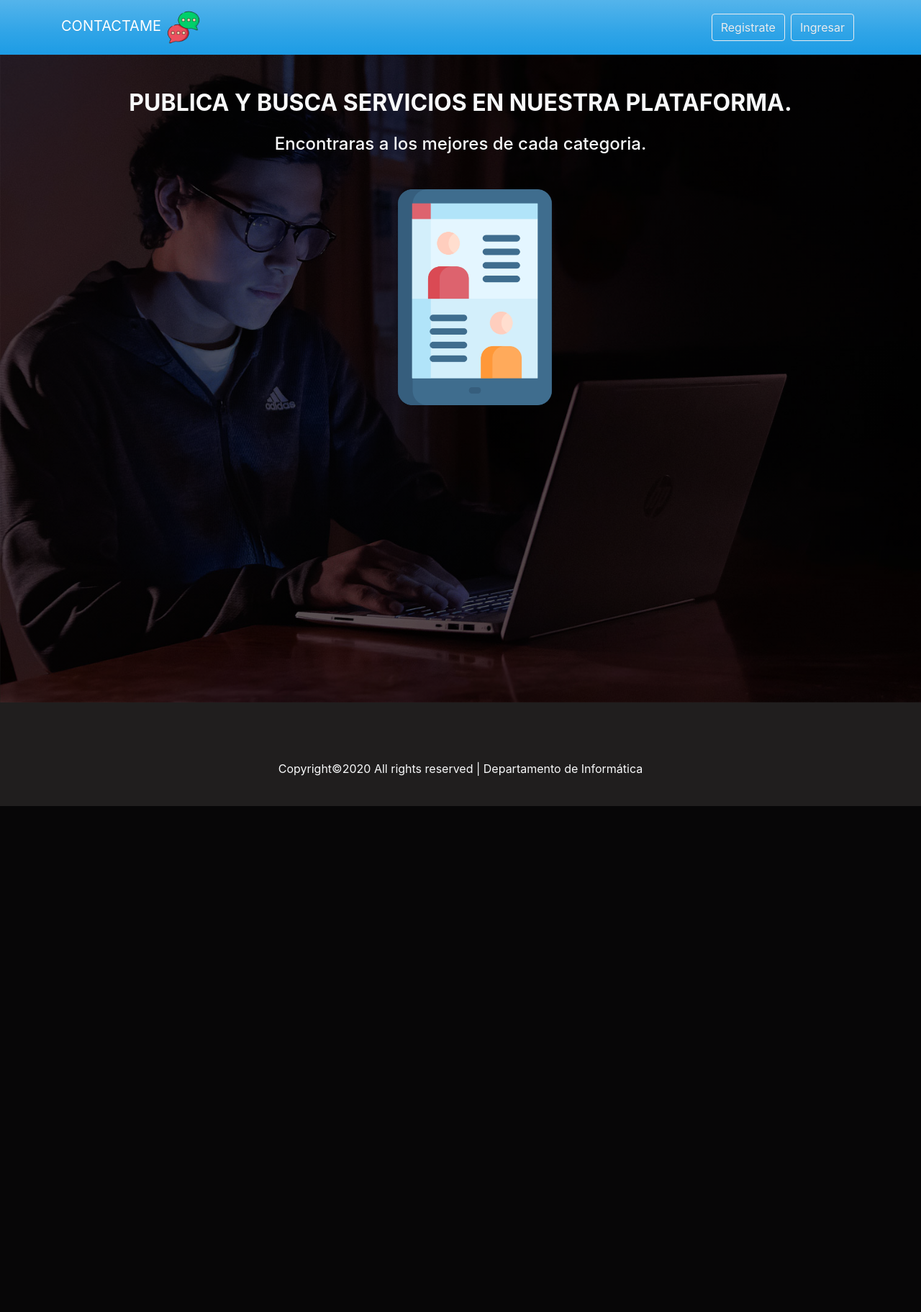
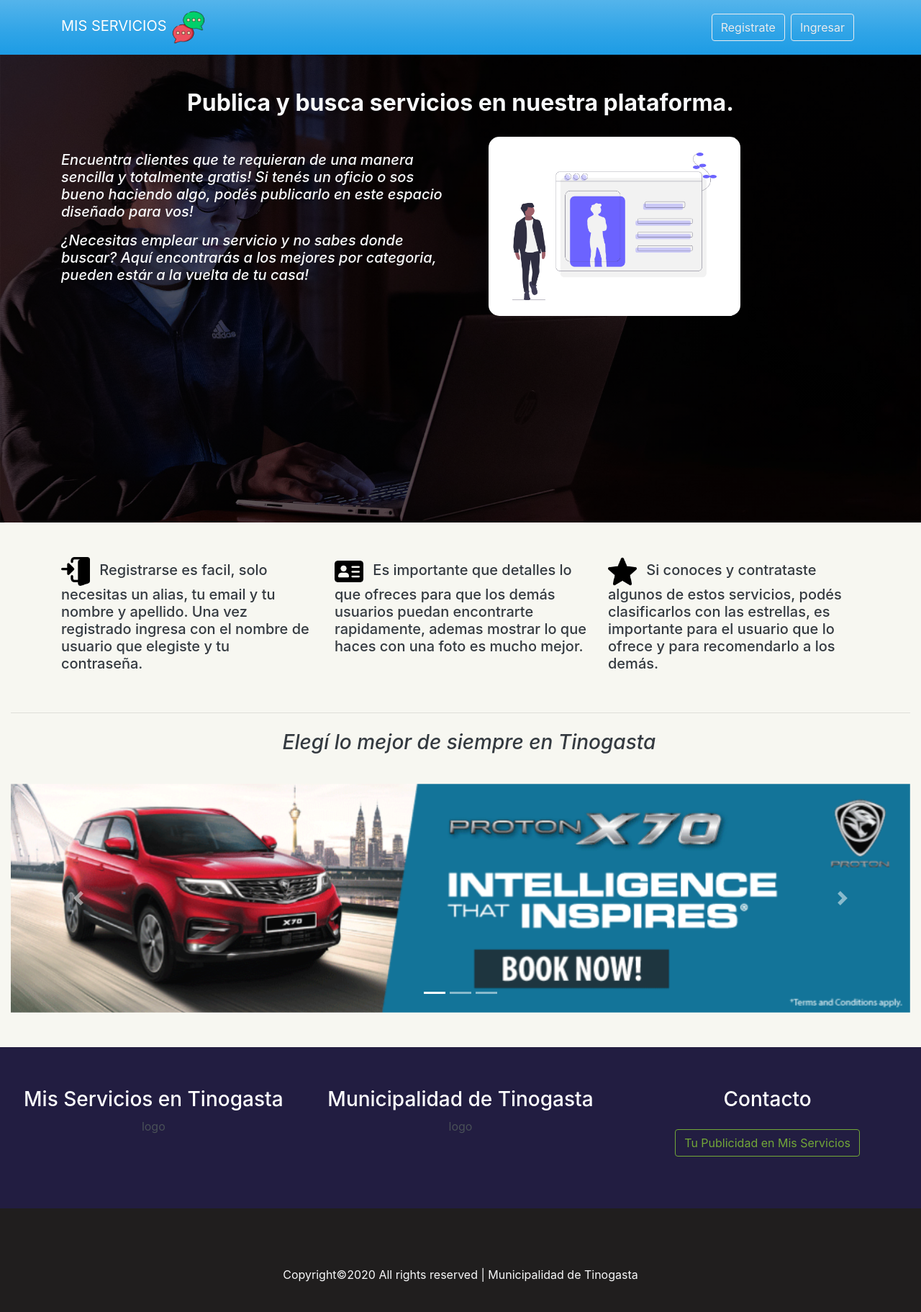
Before and after one commit to tapiaw38/bolsadeempleo, a Django app: page / in a window 1280 px wide. Shown: the whole page at 72% size. Before the commit the page ends 1120 px from the top, so only its background shows below. Run offline with Django 3.2, Linux system fonts and the light colour scheme; some libraries are stand-ins or nearby versions.

Commit message:
publicidad3

```diff
--- a/templates/base/navbar.html
+++ b/templates/base/navbar.html
@@ -1,7 +1,7 @@
 {% load static %}
 <nav class="navbar navbar-expand-lg  navbar-dark bg-primary sticky-top">
     <div class="container">
-      <a href="{%url 'index'%}" class="navbar-brand mr-5"> CONTACTAME
+      <a href="{%url 'index'%}" class="navbar-brand mr-5"> MIS SERVICIOS
         <img src="{% static 'img/contacto.png' %}" alt="" style="width: 50px; height: auto;"></a>
 
       <button class="navbar-toggler" type="button" data-toggle="collapse" data-target="#navbarTogglerDemo02" aria-controls="navbarTogglerDemo02" aria-expanded="false" aria-label="Toggle navigation">
--- a/templates/user/index.html
+++ b/templates/user/index.html
@@ -7,17 +7,105 @@
 
 {% block content %}
 
-<div class="container-fluid">
-  <div class="row justify-content-md-center" style="height: 900px;">
-    <div class="col work text-center" style="height: 100%;">
-      <h2 class="mt-5 mb-4 font-weight-bolder text-uppercase text-light">Publica y busca servicios en nuestra plataforma.</h2>
-      <h4 class="text-light">Encontraras a los mejores de cada categoria.</h4>
-      <dir class="media justify-content-md-center mt-5">
-        <img src="{% static 'img/servicio.png' %}" alt="" width="300" height="auto">
-      </dir>
+<div class="container-fluid work">
+  <div class="row justify-content-md-center" style="height: 650px;">
+    <div class="container" style="height: 100%;">
+      <h2 class="mt-5 mb-4 font-weight-bolder text-light text-center">Publica y busca servicios en nuestra plataforma.</h2>
+      <div class="row">
+        <div class="col-lg-6 mt-2 col-sm-12">
+          <h5 class="text-light mb-3 mt-3 font-italic ">
+            Encuentra clientes que te requieran de una manera sencilla y totalmente gratis!
+            Si tenés un oficio o sos bueno haciendo algo, podés publicarlo en este espacio diseñado para vos!
+          </h5>
+          <h5 class="text-light font-italic">
+            ¿Necesitas emplear un servicio y no sabes donde buscar?
+            Aquí encontrarás a los mejores por categoria, pueden estár a la vuelta de tu casa!
+          </h5>
+        </div>
+        <div class="col-lg-4 mt-sm-1 ml-lg-4 col-sm-12">
+          <img src="{% static 'img/perfil.png' %}" alt="" width="350" height="auto" style="border-radius: 15px;">
+        </div>
+      </div>
     </div>
   </div>
 </div>
+<div class="container">
+  <div class="row pt-3 pb-3 mt-4 mb-4">
+    <div class="col-lg-4 mt-2 mb-2">
+      <h5 class='text-dark'>
+        <img src="{% static 'img/entrar.png' %}" alt="" width="40" height="auto" class="mr-2"> Registrarse es facil, solo necesitas un alias, tu email y tu nombre y apellido.
+        Una vez registrado ingresa con el nombre de usuario que elegiste y tu contraseña.
+      </h5>
+    </div>
+    <div class="col-lg-4 mt-2 mb-2">
+      <h5 class='text-dark'>
+        <img src="{% static 'img/service.png' %}" alt="" width="40" height="auto" class="mr-2"> Es importante que detalles lo que ofreces para que los demás usuarios
+        puedan encontrarte rapidamente, ademas mostrar lo que haces con una foto es mucho mejor.
+      </h5>
+    </div>
+    <div class="col-lg-4 mt-2 mb-2">
+      <h5 class='text-dark'>
+        <img src="{% static 'img/star.png' %}" alt="" width="40" height="auto" class="mr-2"> Si conoces y contrataste algunos de estos servicios,
+        podés clasificarlos con las estrellas,
+        es importante para el usuario que lo ofrece y para recomendarlo a los demás.
+      </h5>
+    </div>
+  </div>
+</div>
+<div class="container-fluid">
+  <hr>
+  <div class="row justify-content-center">
+    <h3 class="font-italic text-dark mt-2 ml-lg-4">Elegí lo mejor de siempre en Tinogasta</h3>
+    <div class="col-12 pt-2 mt-4">
+      <div id="carouselExampleIndicators" class="carousel slide" data-ride="carousel">
+        <ol class="carousel-indicators">
+          <li data-target="#carouselExampleIndicators" data-slide-to="0" class="active"></li>
+          <li data-target="#carouselExampleIndicators" data-slide-to="1"></li>
+          <li data-target="#carouselExampleIndicators" data-slide-to="2"></li>
+        </ol>
+        <div class="carousel-inner">
+          <div class="carousel-item active">
+            <img src="{% static 'img/publi.gif' %}" class="d-block w-100" alt="...">
+          </div>
+          <div class="carousel-item">
+            <img src="{% static 'img/publi.gif' %}" class="d-block w-100" alt="...">
+          </div>
+          <div class="carousel-item">
+            <img src="{% static 'img/publi.gif' %}" class="d-block w-100" alt="...">
+          </div>
+        </div>
+        <a class="carousel-control-prev" href="#carouselExampleIndicators" role="button" data-slide="prev">
+          <span class="carousel-control-prev-icon" aria-hidden="true"></span>
+          <span class="sr-only">Previous</span>
+        </a>
+        <a class="carousel-control-next" href="#carouselExampleIndicators" role="button" data-slide="next">
+          <span class="carousel-control-next-icon" aria-hidden="true"></span>
+          <span class="sr-only">Next</span>
+        </a>
+      </div>
+    </div>
+  </div>
+</div>
+<div class="container-fluid" style="background-color: rgb(34, 29, 65);">
+<div class="row mt-5 pt-5 pb-5">
+  <div class="col-lg-4 col-sm-12 text-center mb-2 mt-2">
+    <h3 style="color: white;">Mis Servicios en Tinogasta</h3>
+    <p>logo</p>
+  </div>
+  <div class="col-lg-4 col-sm-12 text-center mb-2 mt-2">
+    <h3 style="color: white;">Municipalidad de Tinogasta</h3>
+    <p>logo</p>
+  </div>
+  <div class="col-lg-4 col-sm-12 text-center mb-2 mt-2">
+    <h3 style="color: white;">Contacto</h3>
+    <form class="form-block pt-2 pb-2" action="">
+      <a class="btn btn-outline-success m-2"  href="">Tu Publicidad en Mis Servicios</a>
+    </form>
+  </div>
+</div>
+</div>
+
+
 
 {% endblock%}
 
@@ -28,7 +116,7 @@
     <div class="row pt-2 mt-5 text-center text-light">
       <div class="col-md-12">
         <p>
-        Copyright&copy;<script>document.write(new Date().getFullYear());</script> All rights reserved |  Departamento de Informática
+        Copyright&copy;<script>document.write(new Date().getFullYear());</script> All rights reserved |  Municipalidad de Tinogasta
         </p>
       </div>
     </div>
--- a/templates/user/log_in.html
+++ b/templates/user/log_in.html
@@ -39,7 +39,7 @@
                   </label>
                 </div>
                 <button class="btn btn-lg btn-primary btn-block" type="submit">Ingresar</button>
-                <p class="mt-5 mb-3 text-muted text-center">&copy; Departamento de Informática <script>document.write(new Date().getFullYear());</script></p>
+                <p class="mt-5 mb-3 text-muted text-center">&copy; Municipalidad de Tinogasta <script>document.write(new Date().getFullYear());</script></p>
               </form>
         </div>
     </div>
--- a/templates/user/sign_up.html
+++ b/templates/user/sign_up.html
@@ -52,7 +52,7 @@
                 </div>
 
                 <button class="btn btn-lg btn-primary btn-block" type="submit">Registraté</button>
-                <p class="mt-5 mb-3 text-muted text-center">&copy; Departamento de Informática <script>document.write(new Date().getFullYear());</script></p>
+                <p class="mt-5 mb-3 text-muted text-center">&copy; Municipalidad de Tinogasta <script>document.write(new Date().getFullYear());</script></p>
               </form>
         </div>
     </div>
```
Also changed, not shown: templates/service/list_service.html (+2 -13 lines), static/img/entrar.png (added), static/img/perfil.png (added), static/img/publi.gif (added), static/img/service.png (added), static/img/star.png (added).
